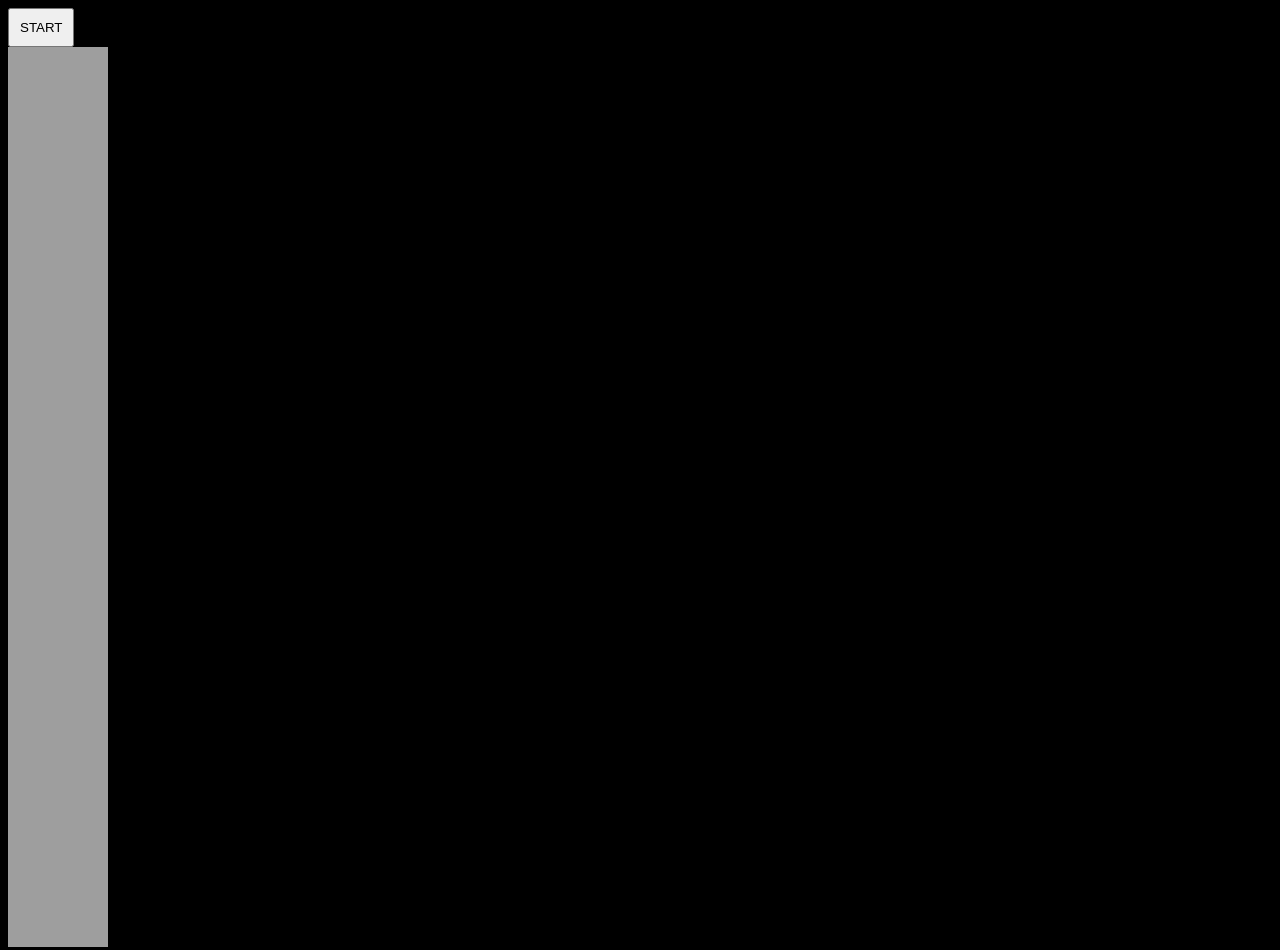
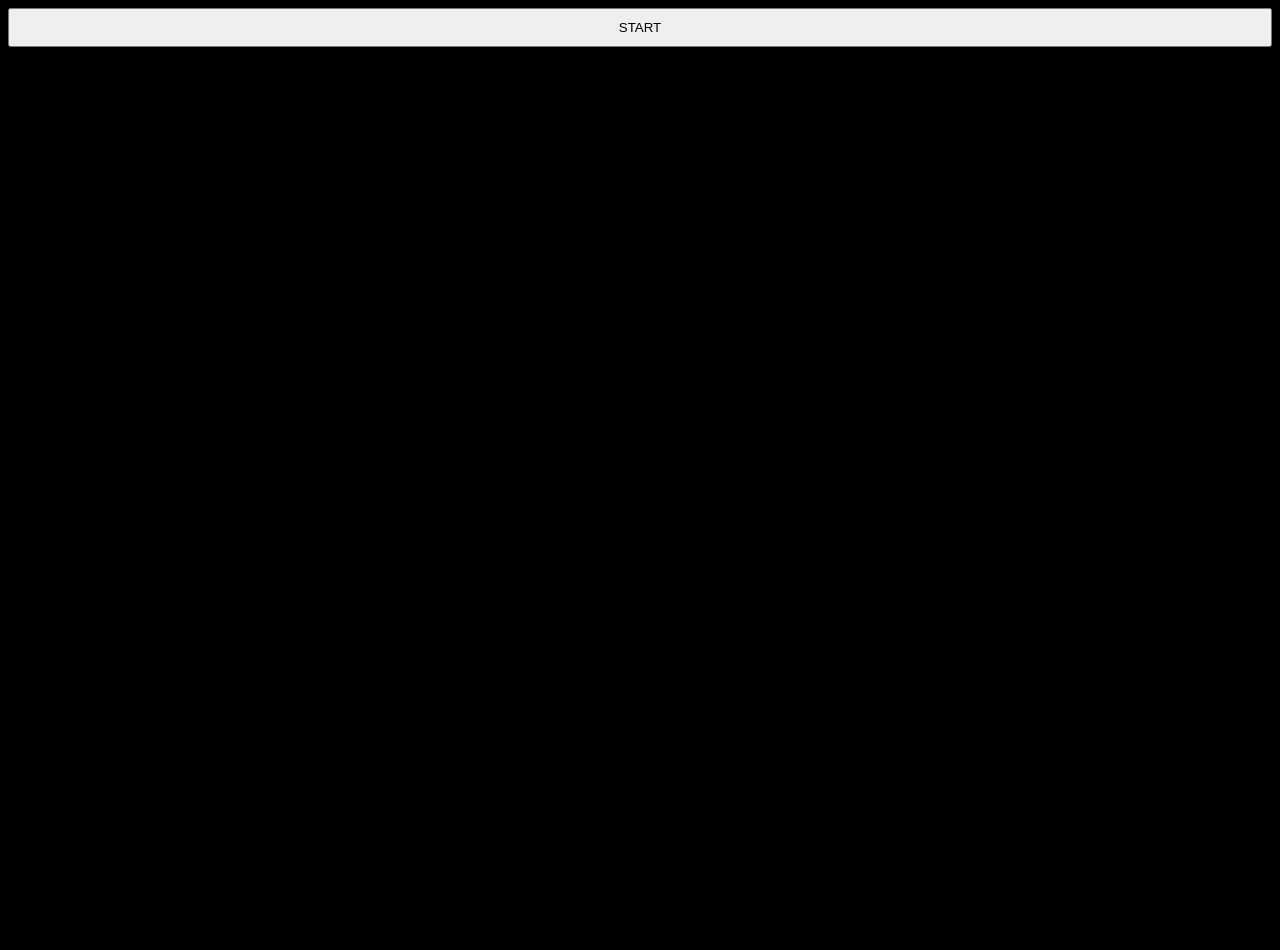
Before and after one commit to Maktor/frontEnd_Project_1, a plain HTML site: page index.html in a window 1280 px wide. After the commit the page ends 800 px from the top, so only its background shows below. Drawn offline with Linux system fonts and the light colour scheme.

Commit message:
new game :D

```diff
--- a/index.html
+++ b/index.html
@@ -7,49 +7,8 @@
     <link rel="stylesheet" href="styles.css" />
   </head>
   <body>
-
-    <button class="startButton">START</button>
-
-    <div class="board">
-
-        <div class="hole1">
-            <div id="dog"></div>
-        </div>
-
-        <div class="hole2">
-            <div id="dog"></div>
-        </div>
-
-        <div class="hole3">
-            <div id="dog"></div>
-        </div>
-
-        <div class="hole4">
-            <div id="dog"></div>
-        </div>
-
-        <div class="hole5">
-            <div id="dog"></div>
-        </div>
-
-        <div class="hole6">
-            <div id="dog"></div>
-        </div>
-
-        <div class="hole7">
-            <div id="dog"></div>
-        </div>
-
-        <div class="hole8">
-            <div id="dog"></div>
-        </div>
-
-        <div class="hole9">
-            <div id="dog"></div>
-        </div>
-
-    </div>
-
+    <button>START</button>
+    <h1 id="word"></h1>
     <script src="src/index.js"></script>
   </body>
 </html>
--- a/styles.css
+++ b/styles.css
@@ -2,12 +2,11 @@ body{
     background-color: black;
 }
 
-.startButton{
+button{
+    width: 100%;
     padding: 10px 10px;
 }
 
-div.hole1, div.hole2, div.hole3, div.hole4, div.hole5, div.hole6, div.hole7, div.hole8, div.hole9 {
-    content:url(pictures/hole.png);
-    width: 100px;
-    height: 100px;
+#word{
+    color: white;
 }
```
